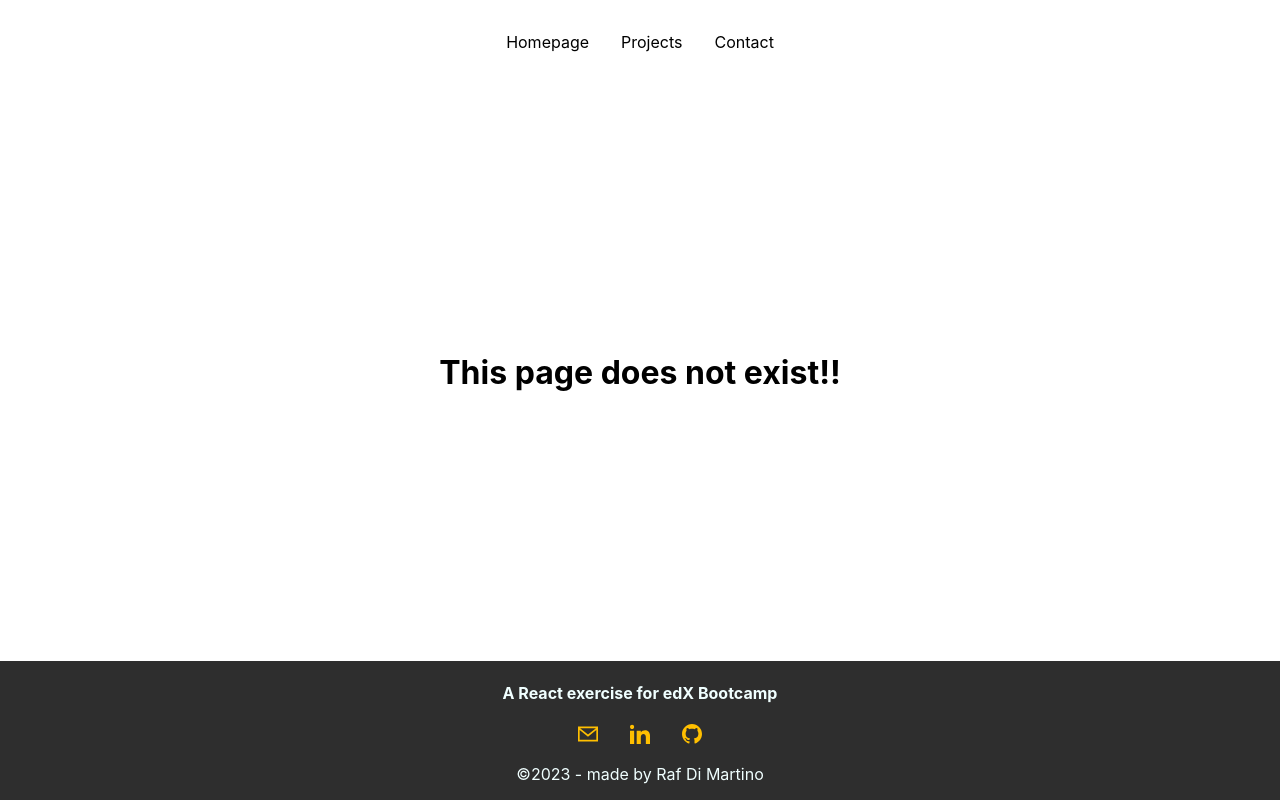
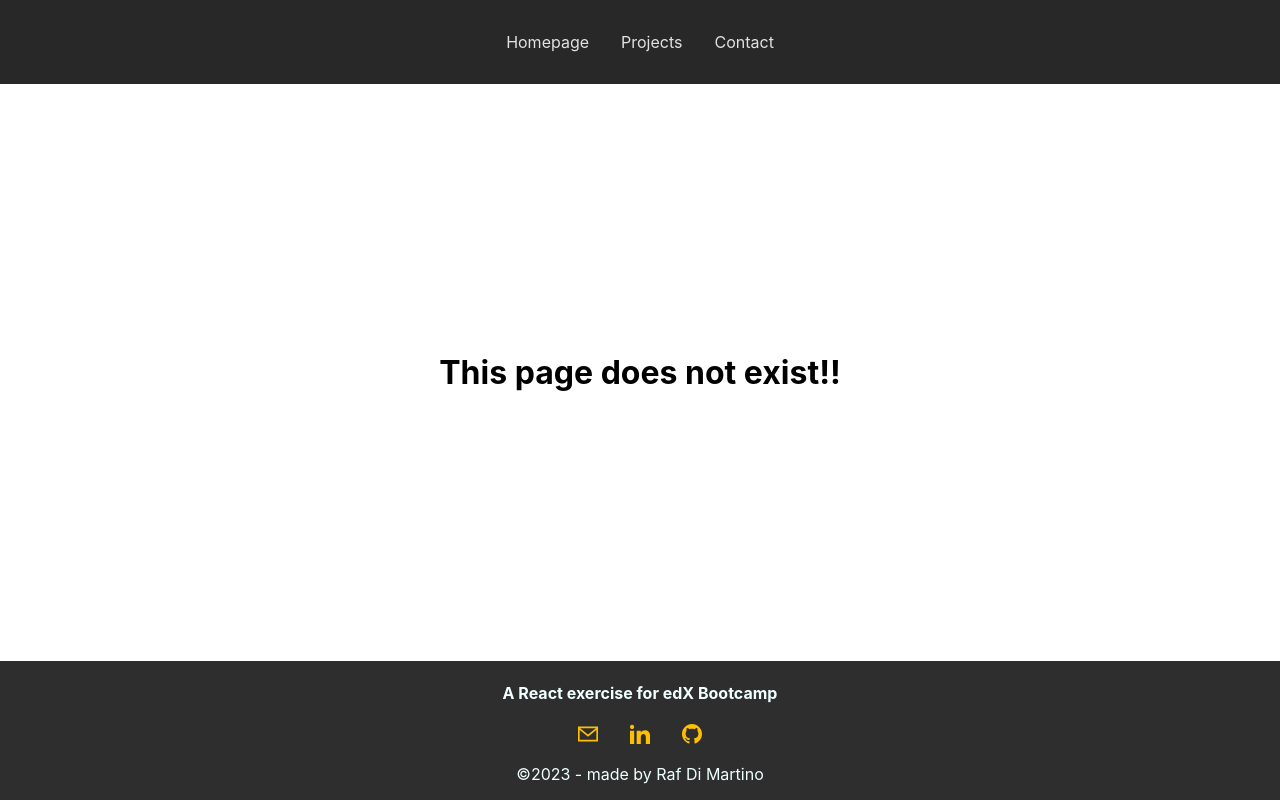
Before and after one commit to RafDiMartino/module-13-challenge-react-portfolio, a React (Create React App) app: page / in a window 1280 px wide. Built offline with nearby package versions, Linux system fonts and the light colour scheme.

Commit message:
adding additional styles for header and footer

```diff
--- a/src/components/Header/Header.css
+++ b/src/components/Header/Header.css
@@ -1,3 +1,9 @@
+header {
+    width: 100%;
+    background-color: var(--color-black);
+
+}
+
 header ul{
     display: flex;
     justify-content: center;
@@ -12,9 +18,15 @@ header ul li {
 
 header ul li a{
     text-decoration: none;
-    color: black;
+    color: var(--color-white);
+    padding-bottom: .5rem;
 }
 
 header nav a.active {
-    text-decoration: underline;
+    /* text-decoration: underline; */
+    border-bottom: 1px solid var(--color-primary);
 }
+
+header nav a:hover{
+    color: var(--color-primary);
+}
```
